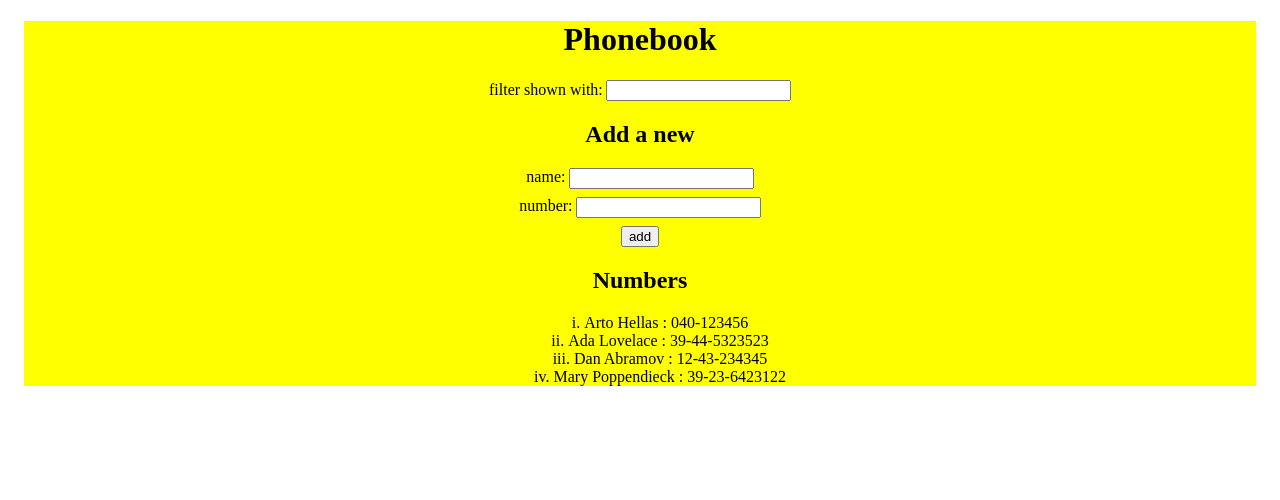
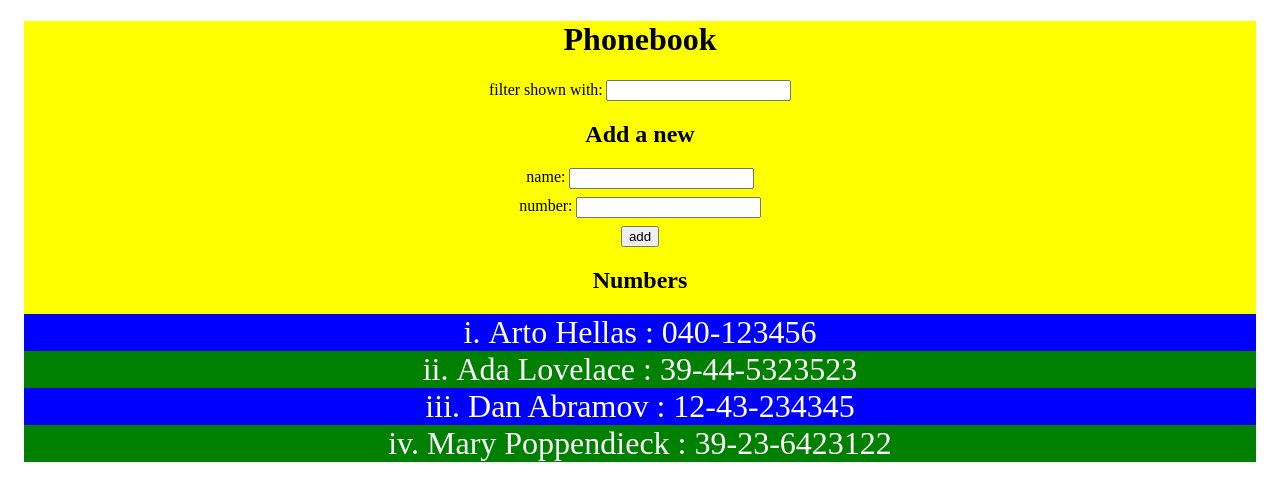
Before and after one commit to adampaulukanis/fullstackopen.com, a React (Create React App) app in the folder part2/phonebook/: page / in a window 1280 px wide. Shown: the top 500 px of the page. Built offline with nearby package versions, Linux system fonts and the light colour scheme.

Commit message:
Refactor App - extract Persons component

```diff
--- a/part2/phonebook/src/App.css
+++ b/part2/phonebook/src/App.css
@@ -22,3 +22,13 @@ label {
     background: yellow;
     margin:1rem;
 }
+#persons {
+    background:blue;
+    color:white;
+    font-size:xx-large;
+    margin:0;
+    padding:0;
+}
+#persons li:nth-child(even){
+    background:green;
+}
--- a/part2/phonebook/src/App.js
+++ b/part2/phonebook/src/App.js
@@ -1,5 +1,6 @@
 import { useState } from 'react'
 import SearchFilter from './components/SearchFilter'
+import Persons from './components/Persons'
 
 const App = () => {
     const [ persons, setPersons ] = useState([
@@ -95,11 +96,8 @@ const App = () => {
             </form>
 
             <h2>Numbers</h2>
-            <ul id="persons">
-                {personsToShow.map(p =>
-                <li key={p.name}>{p.name} : {p.number}</li>
-                )}
-            </ul>
+
+            <Persons personsToShow={personsToShow} />
         </div>
     )
 }
--- /dev/null
+++ b/part2/phonebook/src/components/Persons.js
@@ -0,0 +1,11 @@
+function Persons(props) {
+    return (
+        <ul id="persons">
+            {props.personsToShow.map(p =>
+                <li key={p.name}>{p.name} : {p.number}</li>
+            )}
+        </ul>
+    )
+}
+
+export default Persons
```
